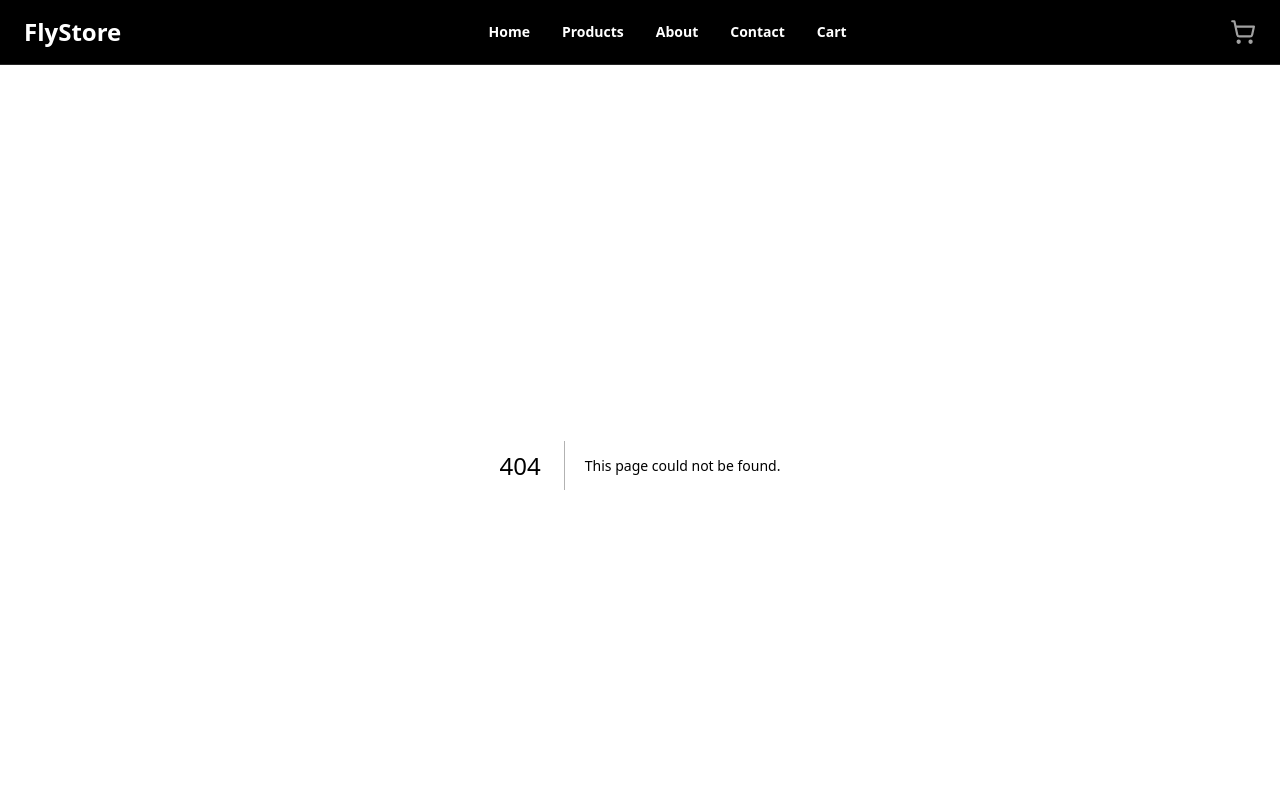
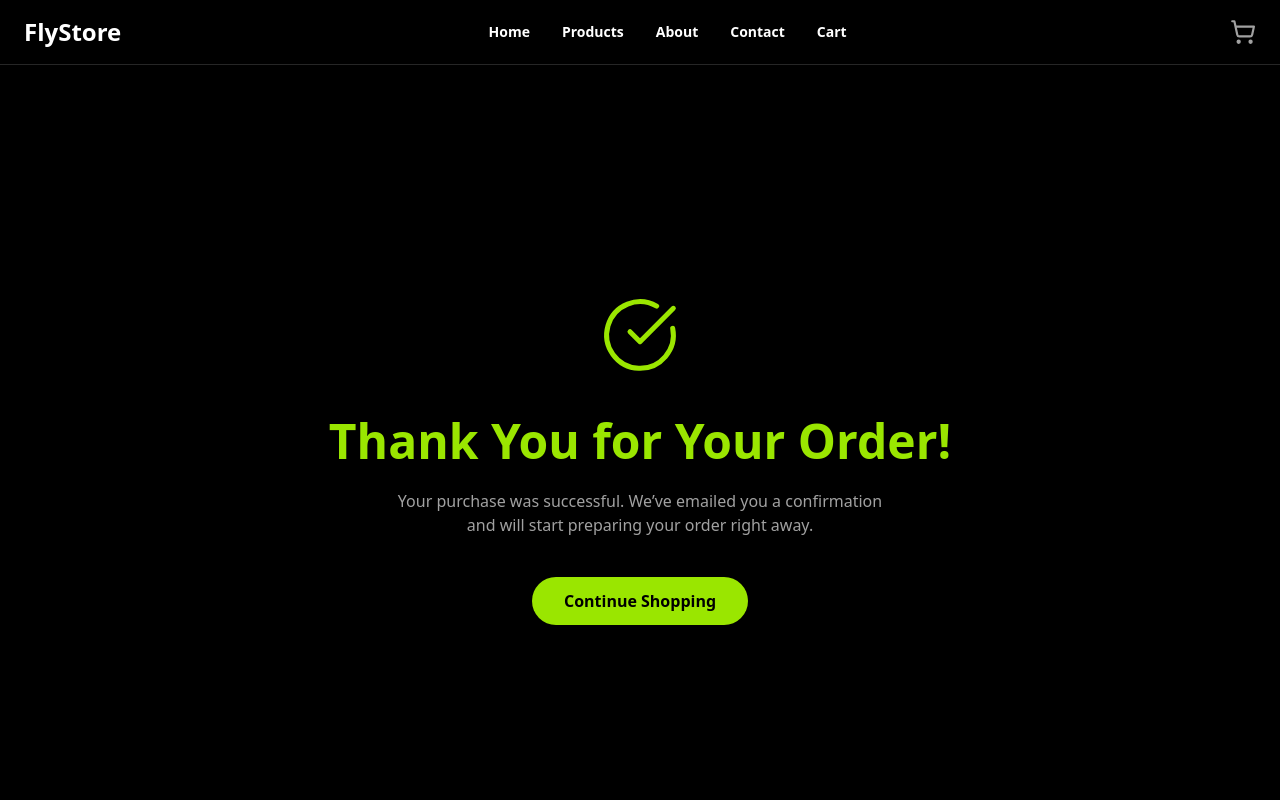
Before and after one commit to Realche3/flystore, a Next.js app: page /success in a window 1280 px wide. Before the commit this address had no page. Shown: the top 800 px of the page. Built offline with nearby package versions, Linux system fonts and the light colour scheme.

Commit message:
created success page

```diff
--- /dev/null
+++ b/src/app/success/page.tsx
@@ -0,0 +1,37 @@
+'use client'
+
+import { CheckCircle } from 'lucide-react'
+import Link from 'next/link'
+import { siteConfig } from '@/lib/siteConfig'
+
+export default function SuccessPage() {
+  const { colors, typography } = siteConfig
+
+  return (
+    <div
+      className={`${colors.background} min-h-screen flex flex-col items-center justify-center px-6 text-center ${typography.fontFamily}`}
+    >
+      {/* Big animated checkmark */}
+      <CheckCircle
+        className="text-lime-400 mb-8 animate-bounce"
+        size={80}
+        strokeWidth={1.5}
+      />
+
+      <h1 className="text-4xl md:text-5xl font-bold mb-6 text-lime-400">
+        Thank You for Your Order!
+      </h1>
+
+      <p className={`${colors.secondaryText} max-w-lg mb-10`}>
+        Your purchase was successful. We’ve emailed you a confirmation and will start preparing your order right away.
+      </p>
+
+      <Link
+        href="/#products"
+        className="inline-block bg-lime-400 text-black px-8 py-3 rounded-full font-semibold hover:scale-105 transition"
+      >
+        Continue Shopping
+      </Link>
+    </div>
+  )
+}
--- a/src/components/HeroSection.tsx
+++ b/src/components/HeroSection.tsx
@@ -1,5 +1,6 @@
 import { siteConfig } from '@/lib/siteConfig'
 import Image from 'next/image'
+import Link from 'next/link'
 
 export default function HeroSection() {
   const { typography, colors, buttons, heroTitle, heroSubtitle, heroButtonText, storeName } = siteConfig
@@ -25,11 +26,13 @@ export default function HeroSection() {
         <p className={`${colors.secondaryText} text-base sm:text-lg mb-8`}>
           {heroSubtitle}
         </p>
-        <button
+        <Link
+          href="#products"
           className={`${buttons.primary} bg-gradient-to-r ${colors.gradient} ${colors.buttonShadow} px-8 py-3 text-black text-lg rounded-full transition hover:scale-105`}
         >
           {heroButtonText}
-        </button>
+        </Link>
+
       </div>
 
       {/* Overlay Tagline */}
--- a/src/components/Navbar.tsx
+++ b/src/components/Navbar.tsx
@@ -22,7 +22,9 @@ export default function Navbar() {
         >
           {menuOpen ? <X size={28} /> : <Menu size={28} />}
         </button>
-        <h1 className="text-2xl font-bold text-white">{storeName}</h1>
+        <Link href="/" className="text-2xl font-bold text-white hover:text-lime-400 transition">
+          {storeName}
+        </Link>
       </div>
 
       {/* CENTER: Nav Links for desktop */}
```
